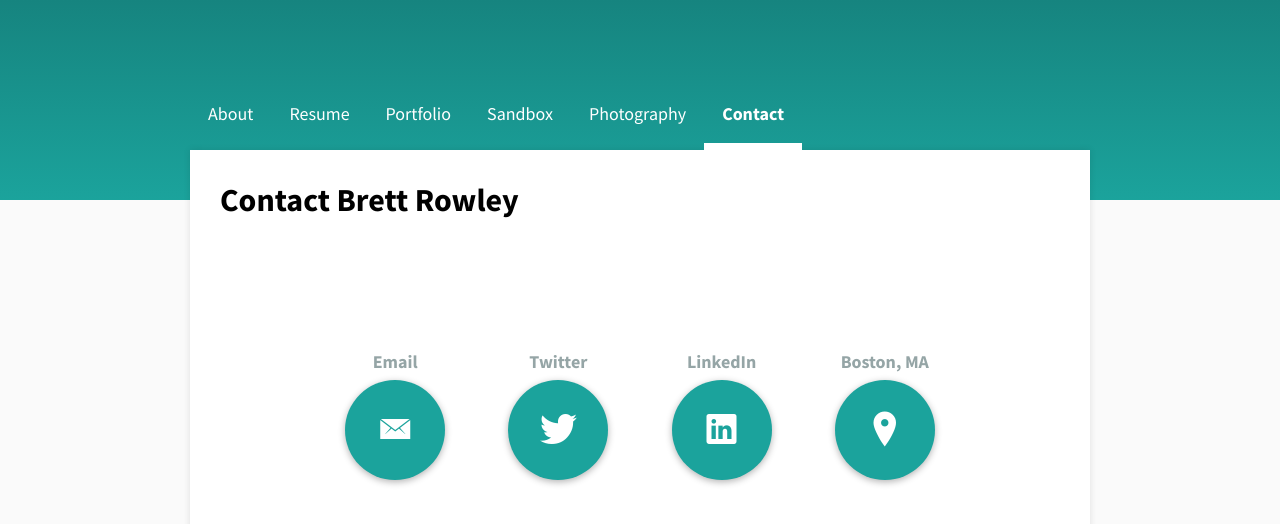
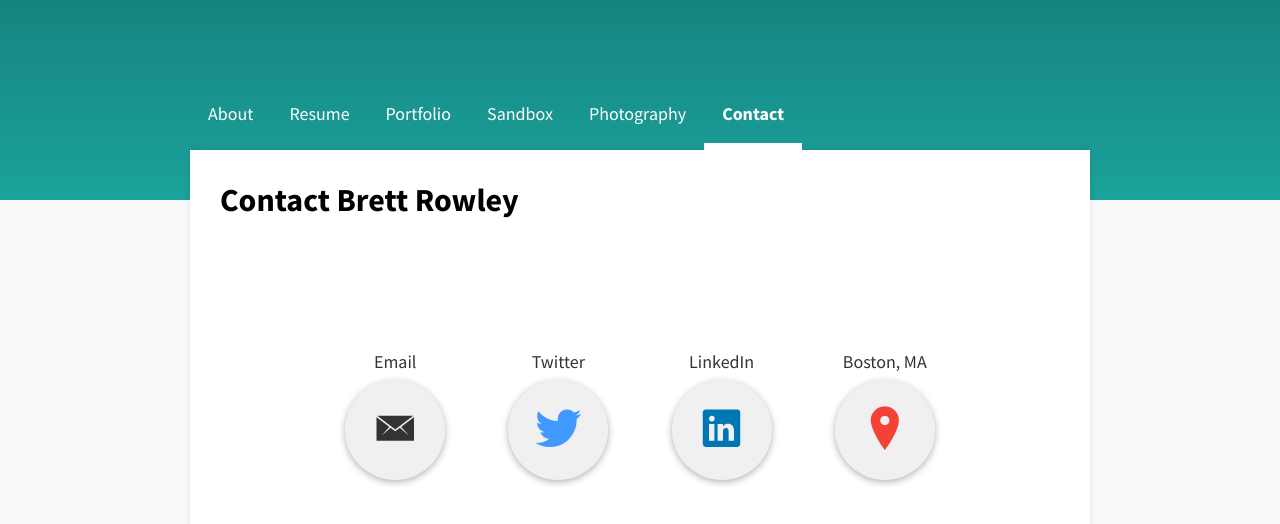
Before and after one commit to brettrowley/brettrowley.github.io, a Jekyll site: the page built from contact/index.html, in a window 1280 px wide. Shown: the top 524 px of the page. Built offline with Jekyll 4.4.1, drawn with Linux system fonts in a browser that asks for light colours; some web fonts are replaced.

Commit message:
Change contact icon colors

```diff
--- a/assets/css/browley.css
+++ b/assets/css/browley.css
@@ -157,14 +157,21 @@ a.btn {
       margin-top: -30px;
       margin-left: -100px;
       width: 100px;
-      color: #95A5A6;
-      font-weight: bolder; }
+      color: #333; }
     .page.contact .content a.btn i {
-      font-size: 40px;
+      font-size: 50px;
       display: inline-block;
       height: 100px;
       width: 100px;
       line-height: 100px;
       text-align: center; }
+      .page.contact .content a.btn i.ion-ios-email {
+        color: #333; }
+      .page.contact .content a.btn i.ion-social-twitter {
+        color: #4099ff; }
+      .page.contact .content a.btn i.ion-social-linkedin {
+        color: #0077b5; }
+      .page.contact .content a.btn i.ion-ios-location {
+        color: #F44336; }
 
 /*# sourceMappingURL=browley.css.map */
--- a/contact/index.html
+++ b/contact/index.html
@@ -8,9 +8,9 @@ category: contact
 </div>
 <div class="content">
 	<div id="contactButtons">
-		<a class="btn btn-green shadowed" href="mailto:brett.rowley@outlook.com"><i class="icon ion-ios-email"></i><span class="text">Email</span></a>
-		<a class="btn btn-green shadowed" href="https://twitter.com/browley20" target="_blank"><i class="icon ion-social-twitter"></i><span class="text">Twitter</span></a>
-		<a class="btn btn-green shadowed" href="https://www.linkedin.com/pub/brett-rowley/37/728/762" target="_blank"><i class="icon ion-social-linkedin"></i><span class="text">LinkedIn</span></a>
-		<a class="btn btn-green shadowed" href="https://www.google.com/maps/place/Cambridge,+MA/@42.3784485,-71.1479291,13z/data=!3m1!4b1!4m5!3m4!1s0x89e370a5cb30cc5f:0xc53a8e6489686c87!8m2!3d42.3736158!4d-71.1097335?hl=en" target="_blank"><i class="ion-ios-location"></i><span class="text">Boston, MA</span></a>
+		<a class="btn btn-light shadowed" href="mailto:brett.rowley@outlook.com"><i class="icon ion-ios-email"></i><span class="text">Email</span></a>
+		<a class="btn btn-light shadowed" href="https://twitter.com/browley20" target="_blank"><i class="icon ion-social-twitter"></i><span class="text">Twitter</span></a>
+		<a class="btn btn-light shadowed" href="https://www.linkedin.com/pub/brett-rowley/37/728/762" target="_blank"><i class="icon ion-social-linkedin"></i><span class="text">LinkedIn</span></a>
+		<a class="btn btn-light shadowed" href="https://www.google.com/maps/place/Cambridge,+MA/@42.3784485,-71.1479291,13z/data=!3m1!4b1!4m5!3m4!1s0x89e370a5cb30cc5f:0xc53a8e6489686c87!8m2!3d42.3736158!4d-71.1097335?hl=en" target="_blank"><i class="ion-ios-location"></i><span class="text">Boston, MA</span></a>
 	</div>
 </div>
```
Also changed, not shown: assets/css/browley.sass (+10 -3 lines), 1 other file.
